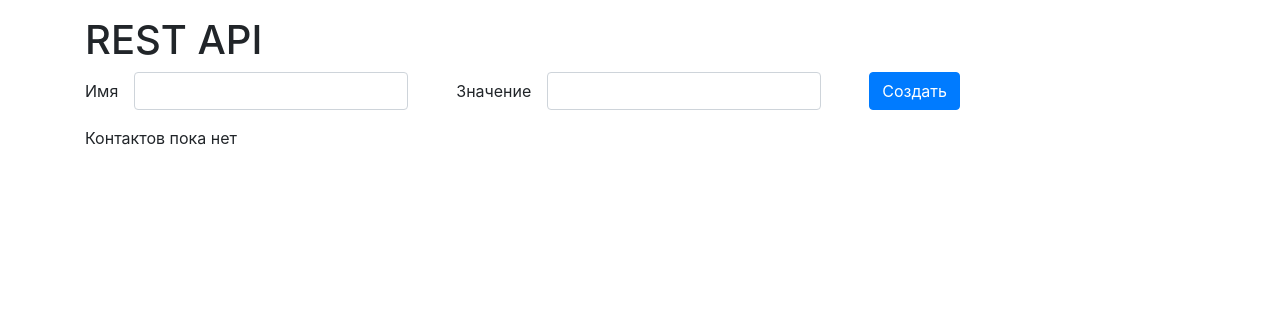
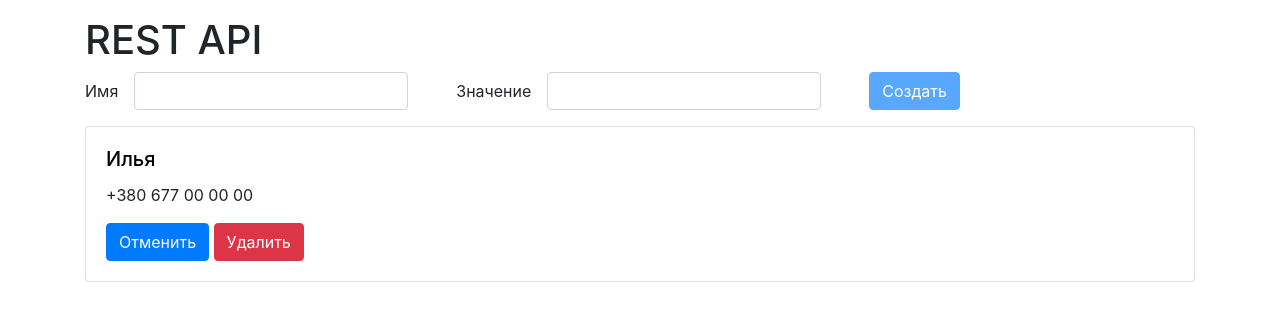
Before and after one commit to React-Vue-TeamPractice/RESTAPI_App_NodeVue, a website with bundled scripts: page client/index.html in a window 1280 px wide. Built offline with nearby package versions, Linux system fonts and the light colour scheme.

Commit message:
[add] create new methods and filter

```diff
--- a/client/index.html
+++ b/client/index.html
@@ -29,16 +29,16 @@
                 <label for="value" class="mr-3">Значение</label>
                 <input type="text" class="form-control" id="value" v-model='form.value'>
             </div>
-            <button class="btn btn-primary" type="submit">Создать</button>
+            <button class="btn btn-primary" type="submit" :disabled='!canCreate'>Создать</button>
         </form>
 
         <div v-if='contacts.length'>
             <div class="card mb-3" v-for='contact in contacts'>
                 <div class="card-body">
-                    <h5 class="card-title">{{contact.name}}</h5>
+                    <h5 class="card-title" :style="{color: contact.marked ? 'red' : 'black'}">{{contact.name}}</h5>
                     <p class="card-text">{{contact.value}}</p>
-                    <button class="btn btn-primary">Отменить</button>
-                    <button class="btn btn-danger">Удалить</button>
+                    <button class="btn btn-primary" @click='markContact(contact.id)' :disabled='contact.marked'>Отменить</button>
+                    <button class="btn btn-danger" @click='removeContact(contact.id)'>Удалить</button>
                 </div>
             </div>
         </div>
--- a/client/vue.js
+++ b/client/vue.js
@@ -8,16 +8,30 @@ new Vue({
                 name: '',
                 value: ''
             },
-            contacts: []
+            contacts: [
+                {id: 1, name: 'Илья', value: '+380 677 00 00 00', marked: false}
+            ]
+        }
+    },
+    computed: {
+        canCreate() {
+            return this.form.value.trim()  && this.form.name.trim()
         }
     },
     methods: {
         createContact() {
            const { ...contact } = this.form
 
-           this.contacts.push({...contact, id: Date.now()})
+           this.contacts.push({...contact, id: Date.now(), marked: false})
 
             this.form.name = this.form.value = ''
+        },
+        markContact(id) {
+            const contact = this.contacts.find(c => c.id === id)
+            contact.marked = true
+        },
+        removeContact(id) {
+            this.contacts = this.contacts.filter(c => c.id !== id)
         }
     }
 })
```
